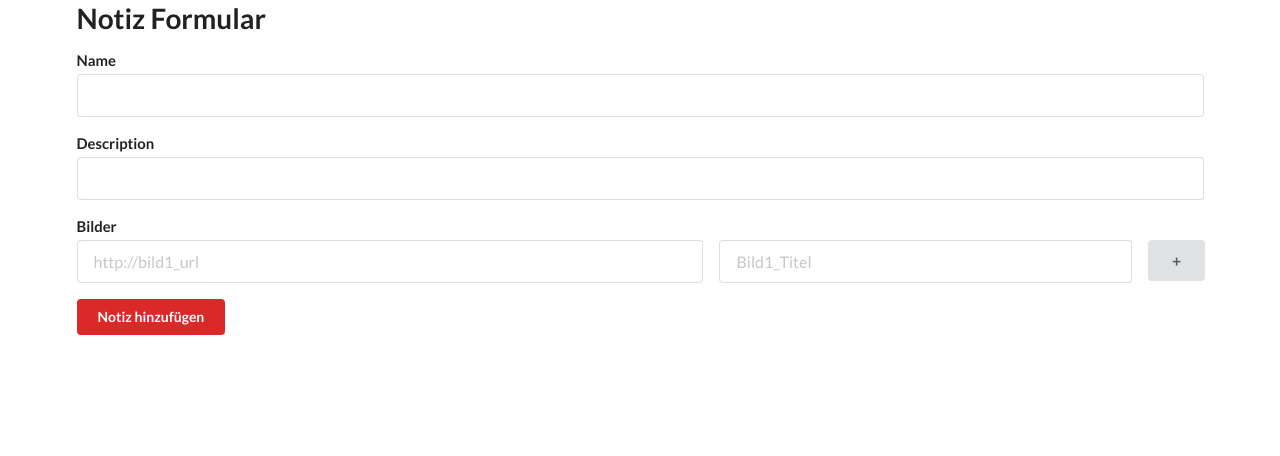
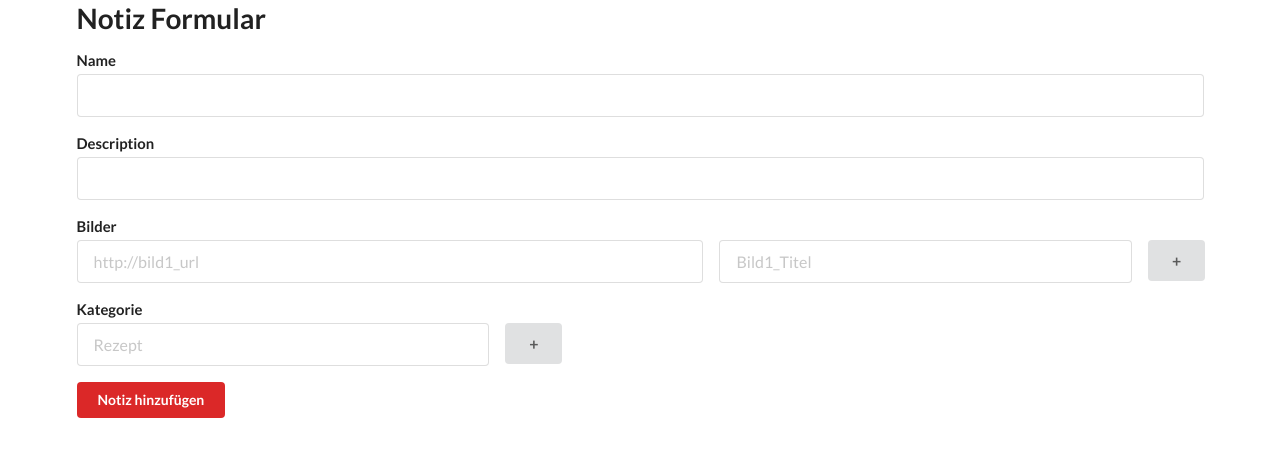
Before and after one commit to marscheiblhofer/WEBProjektEvernoteScheiblhofer, an Angular app in the folder evernote/: page /note-form in a window 1280 px wide. Shown: the top 456 px of the page. Built offline with nearby package versions, Linux system fonts and the light colour scheme.

Commit message:
Update and add bei Notelist - Category hinzufügen

```diff
--- a/evernote/src/app/note-form/note-form.component.html
+++ b/evernote/src/app/note-form/note-form.component.html
@@ -38,10 +38,27 @@
     }
   </div>
 
-  <!--<div class="field" [formGroup]="categoryForm">
-    <label for="category">Category</label>
-    <input type="text" id="category" formControlName="category">
-    <button class="ui green button" (click)="addCategory()">Category anlegen</button>
-  </div>-->
+  <div class="field">
+    <label>Kategorie</label>
+    <div formArrayName="categories">
+      @for (control of categories.controls; let i = $index, l = $last; track control) {
+        <div class="fields" [formGroupName]="i">
+          <input type="hidden" formControlName="id">
+          <div class="six wide field">
+            <input formControlName="category" placeholder="Rezept">
+          </div>
+          @if (l) {
+            <div class="one wide field">
+              <button (click)="addCategoriesControl()" class="ui large button" type="button">+</button>
+            </div>
+          }
+        </div>
+      }
+    </div>
+    @if (errors['categories']) {
+      <div class="ui negative message">{{ errors['categories'] }}</div>
+    }
+  </div>
+
   <button type="submit" class="ui red button">Notiz hinzufügen</button>
 </form>
--- a/evernote/src/app/note-form/note-form.component.ts
+++ b/evernote/src/app/note-form/note-form.component.ts
@@ -35,8 +35,8 @@ export class NoteFormComponent implements OnInit{
   errors:{[key:string]:string} = {};
   noteId: number|undefined;
   notelist_id: number|undefined;
-  //categoryForm: FormGroup;
   images: FormArray;
+  categories: FormArray;
 
   constructor(
     private fb: FormBuilder,
@@ -46,6 +46,7 @@ export class NoteFormComponent implements OnInit{
   ) {
     this.noteForm = this.fb.group({});
     this.images = this.fb.array([]);
+    this.categories = this.fb.array([]);
     //this.categoryForm = this.fb.group({});
     const navigation = router.getCurrentNavigation();
     if(navigation && navigation.extras.state){
@@ -55,11 +56,8 @@ export class NoteFormComponent implements OnInit{
 
   ngOnInit() {
     const Id = this.route.snapshot.params['id'];
-    console.log(this.route.snapshot.params);
     if(Id){
       this.noteId=Id;
-    }
-    if(Id){ // wir fügen eine Notiz hinzu
       this.isUpdatingNote = true;
       this.service.getSingleNote(Id).subscribe(note =>{
         this.note = note;
@@ -71,13 +69,14 @@ export class NoteFormComponent implements OnInit{
 
   initNote(){
     this.buildThumbnailsArray();
+    this.buildCategoriesArray();
     this.noteForm = this.fb.group({
       id: [this.note.id],
       title: [this.note.title, Validators.required],
       description: [this.note.description],
       notelist_id: [this.note.notelist_id, Validators.required],
-      //categories: this.fb.array([])
-      images: this.images
+      images: this.images,
+      categories: this.categories
     });
 
     this.noteForm.statusChanges.subscribe(()=>this.updateErrorMessages());
@@ -103,6 +102,27 @@ export class NoteFormComponent implements OnInit{
   addThumbnailControl() {
     this.images.push(this.fb.group({ id: 0, url: null, title: null }));
   }
+
+  buildCategoriesArray() {
+    if (this.note.categories) {
+      this.categories = this.fb.array([]);
+      for (let category of this.note.categories) {
+        let fg = this.fb.group({
+          id: new FormControl(category.id),
+          category: new FormControl(category.category, [Validators.required])
+        });
+        this.categories.push(fg);
+      }
+      if (this.note.categories.length == 0)
+        this.addCategoriesControl();
+    }
+  }
+
+  addCategoriesControl() {
+    this.categories.push(this.fb.group({ id: 0, category: null }));
+  }
+
+
 
   submitNoteForm(){
 
@@ -140,23 +160,4 @@ export class NoteFormComponent implements OnInit{
       }
     }
   }
-
-  /*createCategory(category?:any){
-    return this.fb.group({
-      category:[category, Validators.required]
-      }
-    )
-  }
-
-  addCategory() {
-
-  }*/
-
-  /*submitCategoryForm() {
-    this.everservice.createCategory(category).subscribe(()=>{
-      this.category = CategoryFactory.empty();
-      this.categoryForm.reset(CategoryFactory.empty());
-      this.router.navigate([`../notelists/${note.notelist_id}`],{relativeTo:this.route});
-    });
-  }*/
 }
```
Also changed, not shown: 1 other file (tests, documents, lock files or other folders).
